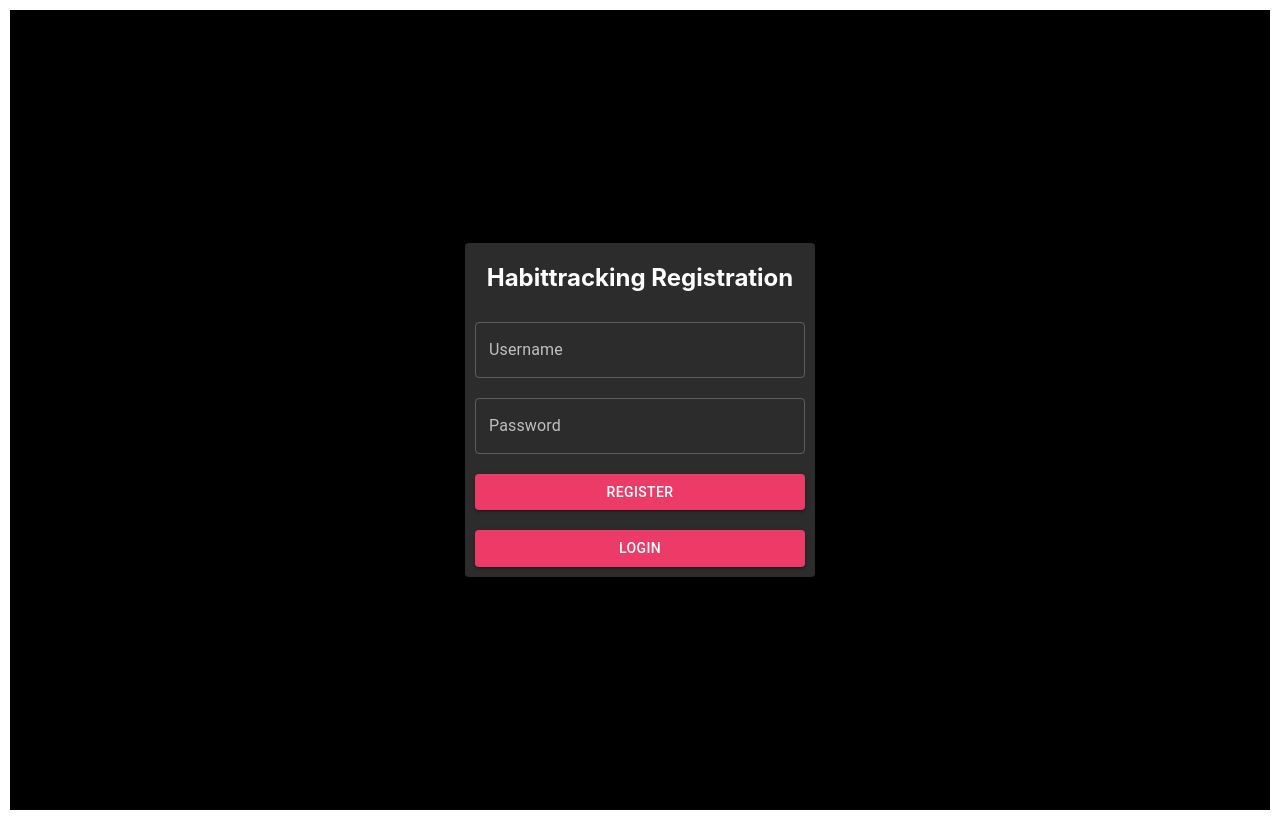
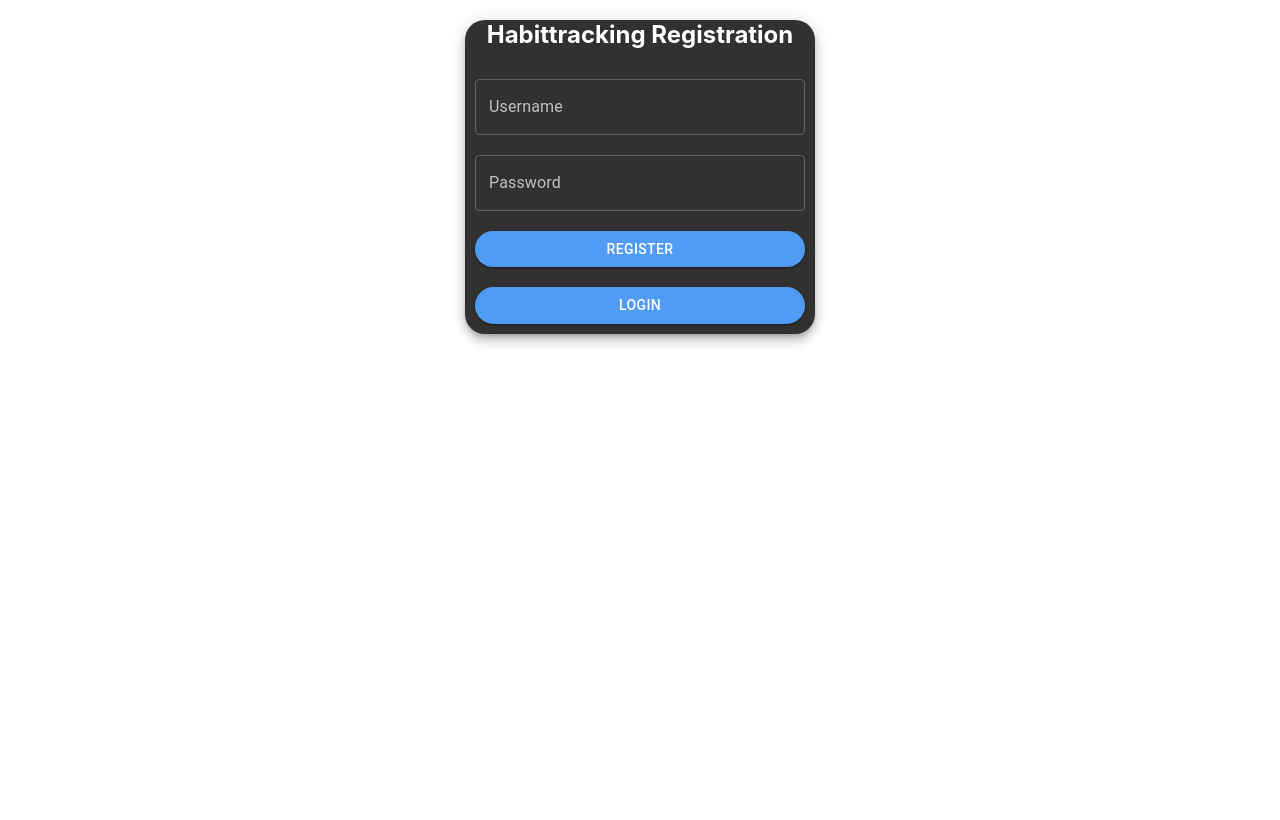
Before and after one commit to Puggingtons/habittracking, a React (Create React App) app in the folder frontend/: page /register in a window 1280 px wide. Built offline with nearby package versions, Linux system fonts and the light colour scheme.

Commit message:
Added global theme

```diff
--- a/frontend/src/App.css
+++ b/frontend/src/App.css
@@ -1,3 +1,7 @@
+.body {
+  background-color: #121212;
+}
+
 .App {
   text-align: center;
 }
--- /dev/null
+++ b/frontend/src/Theme.tsx
@@ -0,0 +1,55 @@
+import { ThemeOptions } from '@mui/material/styles';
+
+//Theme builder: https://zenoo.github.io/mui-theme-creator/
+
+  //Backgroung color: #121212
+  //Window color: #181818
+  //Primary color: #509cf5
+
+//   width: "350px",
+//   height: "auto",
+//   align-items: "center",
+//   margin: "auto",
+//   border-radius: "20px",
+
+export const dark: ThemeOptions = {
+    components: {
+      MuiButton: {
+        styleOverrides: {
+          root: {
+            borderRadius: "20px",
+            color: "white",
+            margin: "10px",
+          },
+        },
+      },
+      MuiPaper: {
+        styleOverrides: {
+          root: {
+            width: "350px",
+            height: "auto",
+            alignItems: "center",
+            margin: "auto",
+            borderRadius: "20px",
+            alignSelf: "center",
+          },
+        },
+      },
+      },
+    palette: {
+      mode: 'dark',
+      primary: {
+        main: '#509cf5',
+      },
+      secondary: {
+        main: '#8483f1',
+      },
+      background: {
+        default: '#121212',
+        paper: '#181818',
+      },
+      text: {
+        primary: '#ffffff',
+      }
+    },
+};
--- a/frontend/src/routes/login/Login.tsx
+++ b/frontend/src/routes/login/Login.tsx
@@ -1,7 +1,8 @@
 import "../login/Login.css";
 
-import { Button, Paper, TextField } from "@mui/material";
+import { Button, Paper, TextField, ThemeProvider, createTheme } from "@mui/material";
 import { ChangeEvent, useState } from "react";
+import { dark } from "../../Theme";
 
 import Api from "../../api/Api";
 import { ColumnFlexBox } from "../../components/FlexBox";
@@ -9,6 +10,8 @@ import { ColumnFlexBox } from "../../components/FlexBox";
 export default function Login() {
   const [username, setUsername] = useState<string>("");
   const [password, setPassword] = useState<string>("");
+
+  const theme = createTheme(dark);
 
   const onUsernameChange = (event: ChangeEvent<HTMLInputElement>) => {
     setUsername(event.target.value);
@@ -23,6 +26,7 @@ export default function Login() {
   };
 
   return (
+    <ThemeProvider theme={theme}>
     <div className="LoginWindow">
       <Paper
         elevation={7}
@@ -60,5 +64,6 @@ export default function Login() {
         </ColumnFlexBox>
       </Paper>
     </div>
+    </ThemeProvider>
   );
 }
--- a/frontend/src/routes/registration/Registration.css
+++ b/frontend/src/routes/registration/Registration.css
@@ -4,8 +4,6 @@
     align-items: center;
     justify-content: center;
     height: 100vh;
-    margin: 10px;
-    background-color: black;
 }
 
 .header {
@@ -13,10 +11,3 @@
     margin-right: 10px;
     text-align: center;
 }
-
-.paper {
-    width: 350px;
-    height: auto;
-    align-items: center;
-    margin: auto;
-}
--- a/frontend/src/routes/registration/Registration.tsx
+++ b/frontend/src/routes/registration/Registration.tsx
@@ -1,35 +1,17 @@
 import { Button, Paper, TextField, createTheme } from "@mui/material";
 import { ChangeEvent, useState } from "react";
-import { ThemeOptions } from '@mui/material/styles';
+import { dark } from "../../Theme";
 import { ThemeProvider } from '@mui/material/styles';
-import * as React from 'react';
 
 import Api from "../../api/Api";
 import { ColumnFlexBox } from "../../components/FlexBox";
 import "../registration/Registration.css"
 
-
-  //Theme builder: https://zenoo.github.io/mui-theme-creator/
-  export const themeOptions: ThemeOptions = {
-    palette: {
-      mode: 'dark',
-      primary: {
-        main: '#ec3b66',
-      },
-      secondary: {
-        main: '#8483f1',
-      },
-    },
-  };
-
-const ColorMode = React.createContext({toggleColorMode: () => {}});
-
 export default function Registration() {
   const [username, setUsername] = useState<string>("");
   const [password, setPassword] = useState<string>("");
 
-  const theme = createTheme(themeOptions);
-  const colorMode = React.useContext(ColorMode);
+  const theme = createTheme(dark);
 
   const onUsernameChange = (event: ChangeEvent<HTMLInputElement>) => {
     setUsername(event.target.value);
@@ -51,7 +33,6 @@ export default function Registration() {
 
   return (
     <ThemeProvider theme={theme}>
-    <div className="RegisterWindow">
     <Paper elevation={7} square={false} className="paper">
     <h2 className="header">Habittracking Registration</h2>
       <ColumnFlexBox>
@@ -64,14 +45,13 @@ export default function Registration() {
           onChange={onPasswordChange}
           label="Password"
         ></TextField>
-        <Button style={{margin: "10px"}}
+        <Button
           variant="contained"
           onClick={onRegistrationButtonPressed}
         >
           Register
         </Button>
         <Button
-          style={{margin: "10px"}}
           variant="contained"
           onClick={() => {
             window.location.href = "/login";
@@ -80,7 +60,6 @@ export default function Registration() {
           </Button>
       </ColumnFlexBox>
     </Paper>
-    </div>
     </ThemeProvider>
   );
 }
```
